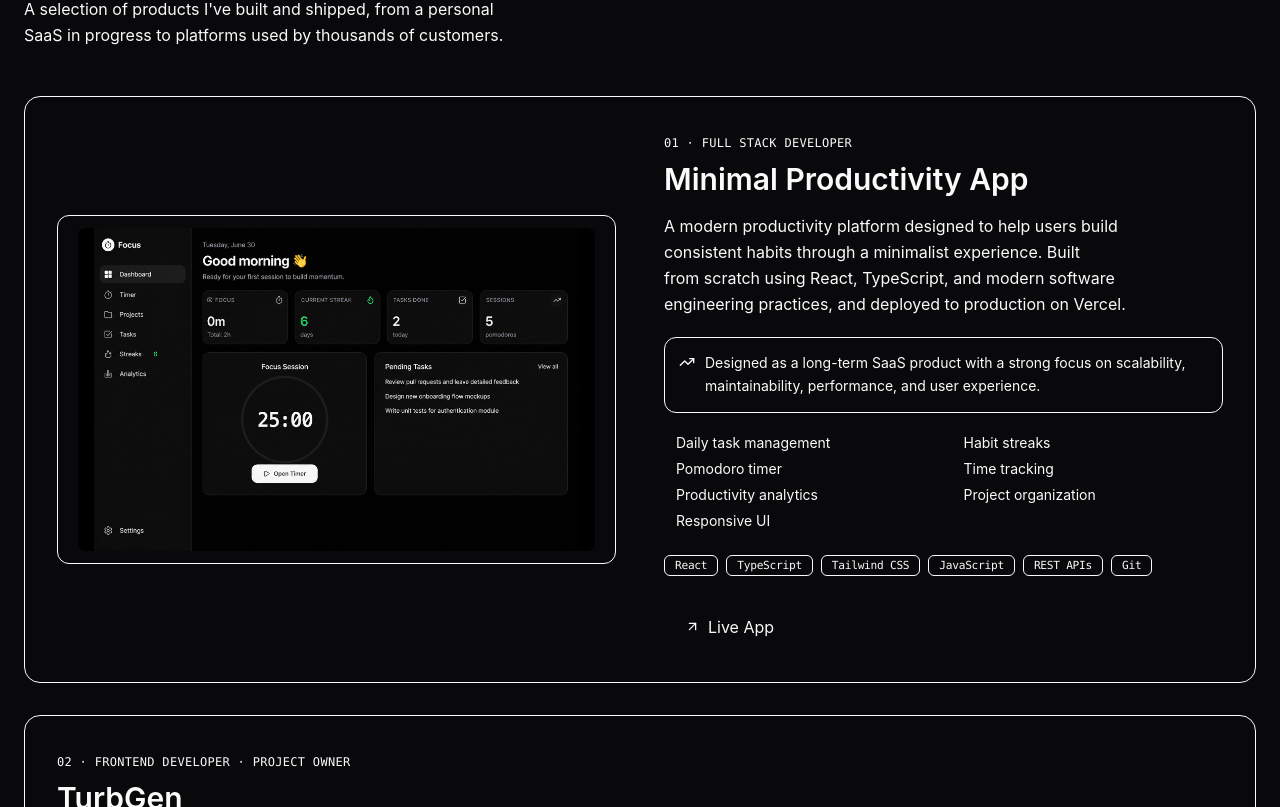
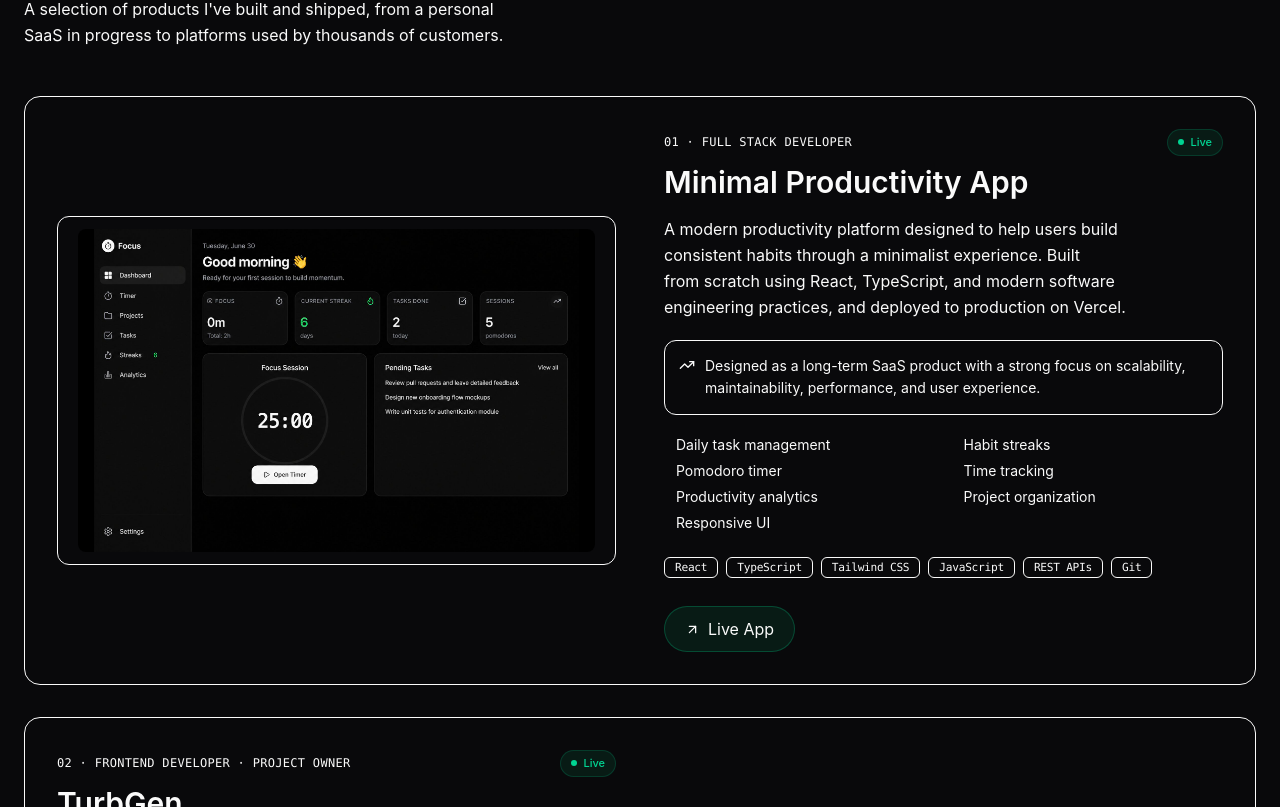
Before and after one commit to mateus-gomes-barros/mateus-portfolio, a React (Vite) app: page / in a window 1280 px wide. Shown: the part 1673-2480 px from the top of the page. Built offline with nearby package versions, Linux system fonts and the light colour scheme.

Commit message:
feat: highlight live productivity app

```diff
--- a/src/sections/Projects/ProjectCard.tsx
+++ b/src/sections/Projects/ProjectCard.tsx
@@ -53,9 +53,21 @@ export function ProjectCard({
 
       {/* Content */}
       <div className={reversed ? 'lg:order-1' : ''}>
+        <div className="flex flex-wrap items-center justify-between gap-2">
           <span className="font-mono text-xs uppercase tracking-wide text-ink-faint">
             {String(index + 1).padStart(2, '0')} · {project.role}
           </span>
+
+          {project.liveUrl && project.liveUrl !== '#' && (
+            <span className="inline-flex items-center gap-1.5 rounded-full border border-emerald-500/20 bg-emerald-500/10 px-2.5 py-1 text-[11px] font-medium text-emerald-400">
+              <span
+                className="h-1.5 w-1.5 rounded-full bg-emerald-400"
+                aria-hidden="true"
+              />
+              Live
+            </span>
+          )}
+        </div>
 
         <h3 className="mt-2 font-display text-2xl font-semibold text-ink sm:text-3xl">
           {project.title}
@@ -90,9 +102,7 @@ export function ProjectCard({
 
         <div className="mt-6 flex flex-wrap gap-2">
           {project.technologies.map((tech) => (
-            <Tag key={tech}>
-              {tech}
-            </Tag>
+            <Tag key={tech}>{tech}</Tag>
           ))}
         </div>
 
@@ -112,6 +122,7 @@ export function ProjectCard({
             href={project.liveUrl}
             variant="ghost"
             icon={<ArrowUpRight size={15} />}
+            className="border border-emerald-500/30 bg-emerald-500/10 text-emerald-400 hover:border-emerald-400 hover:bg-emerald-500/20 hover:text-emerald-300"
           >
             Live App
           </Button>
```
Lines whose indentation alone changed are shown as unchanged.
